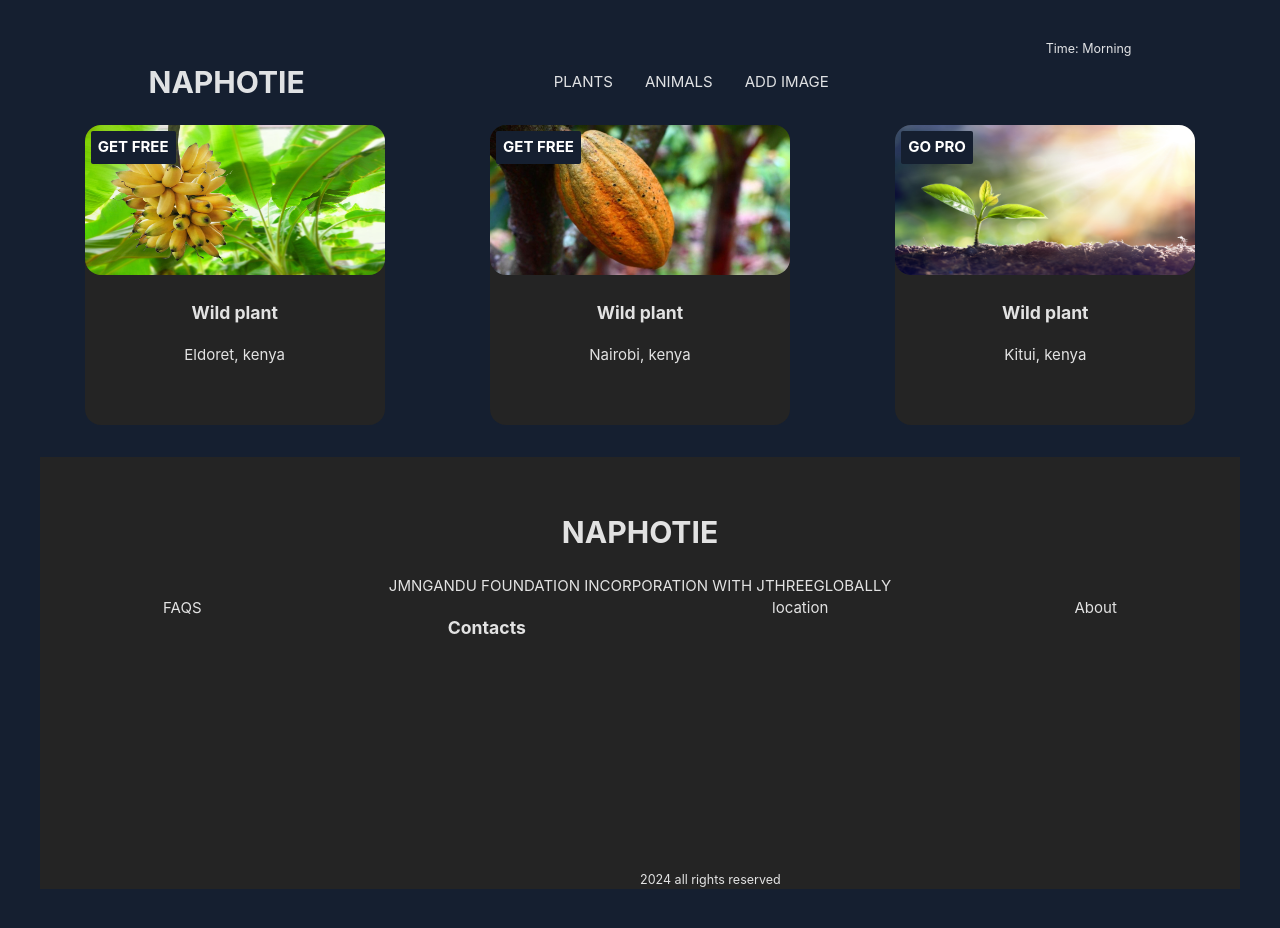
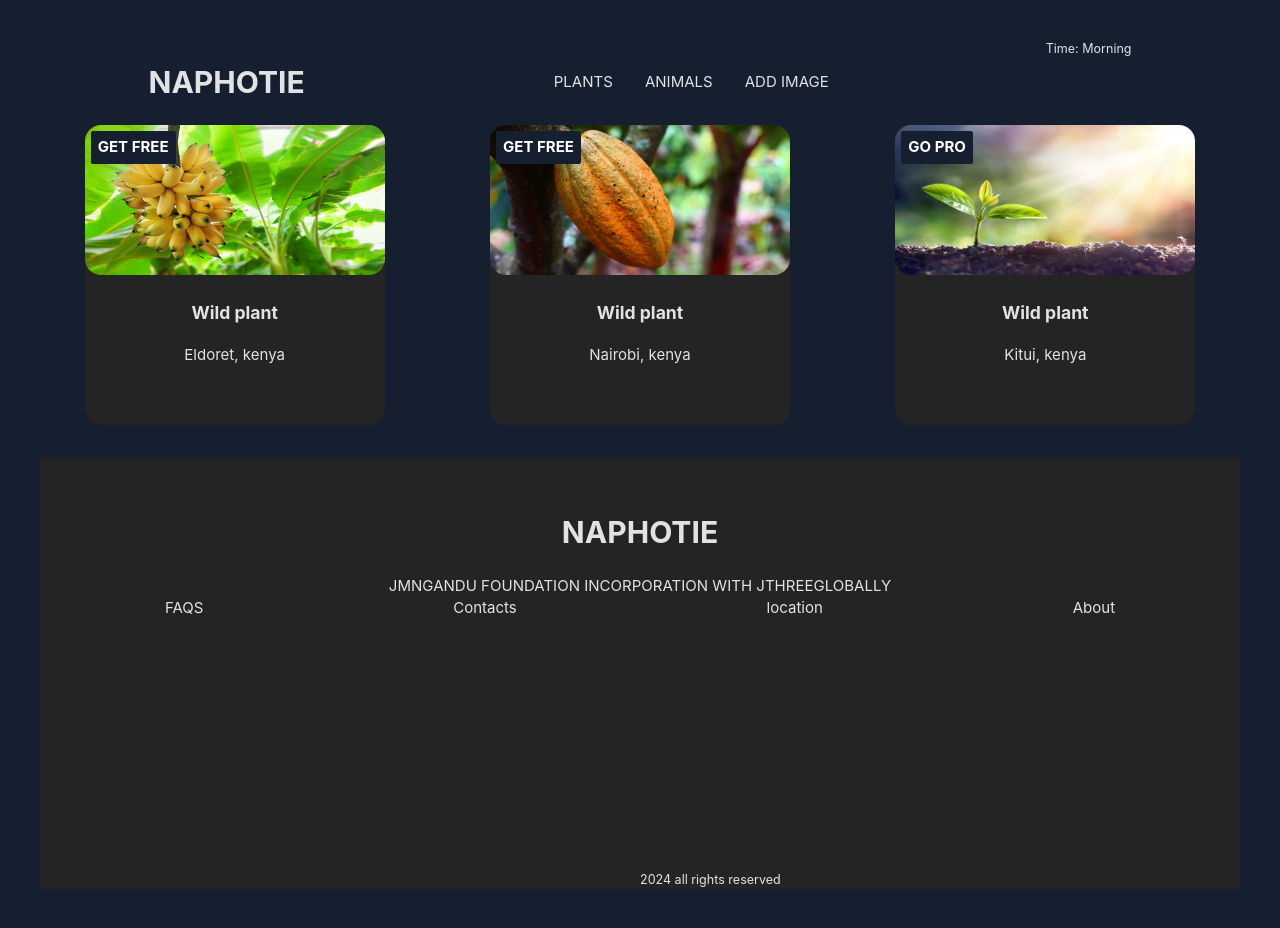
Before and after one commit to jmngandu/NAPHOTIE, a React (Vite) app in the folder naphotie/: page / in a window 1280 px wide. Built offline with nearby package versions, Linux system fonts and the light colour scheme.

Commit message:
added location

```diff
--- a/naphotie/src/Components/Footer.jsx
+++ b/naphotie/src/Components/Footer.jsx
@@ -6,7 +6,7 @@ export const Footer = () => {
         <span>JMNGANDU FOUNDATION INCORPORATION WITH JTHREEGLOBALLY</span>
         <div className="foot-more">
           <div>FAQS</div>
-          <h3>Contacts</h3>
+          <div>Contacts</div>
           <div className="location-page">
             {/* <h3 className="location-page">Location</h3> */}
             location
```
